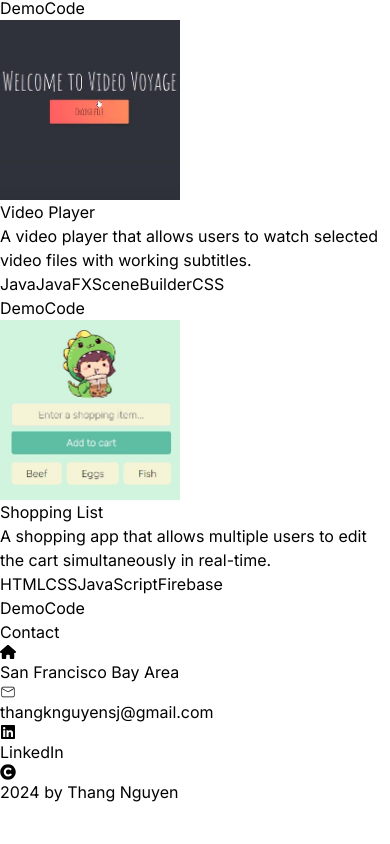
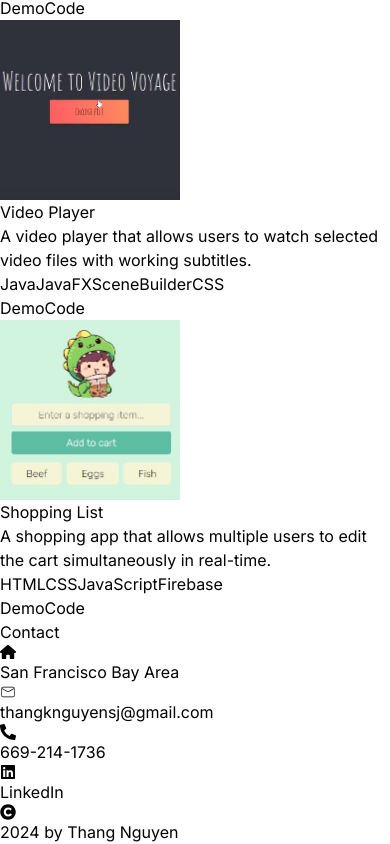
Before and after one commit to ThangKNguyen/Personal-Portfolio-Thang-Nguyen, a React (Vite) app: page / in a window 390 px wide. Shown: the part 4343-5187 px from the top of the page. Before the commit the page ends 5147 px from the top, so only its background shows below. Built offline with nearby package versions, Linux system fonts and the light colour scheme.

Commit message:
updated contact phone number

```diff
--- a/src/components/Contact.jsx
+++ b/src/components/Contact.jsx
@@ -4,6 +4,7 @@ import { CiMail } from "react-icons/ci";
 import { FaLinkedin } from 'react-icons/fa'
 import { motion } from "framer-motion"
 import { FaCopyright } from "react-icons/fa";
+import { FaPhoneAlt } from "react-icons/fa";
 
 const Contact = () => {
   return (
@@ -30,6 +31,16 @@ const Contact = () => {
                 <CiMail className='mr-2' />
                 <p>thangknguyensj@gmail.com</p>
             </motion.div>
+
+            <motion.div
+             whileInView={{y:0, opacity:1}}
+             initial={{y:80, opacity: 0}}
+             transition={{duration:0.5, delay:0.2}}
+            className='flex items-center justify-center my-4'>
+                <FaPhoneAlt className='mr-2' />
+                <p>669-214-1736</p>
+            </motion.div>
+
             <div className='flex items-center justify-center my-4'>
                 <FaLinkedin className='mr-2' />
                 <a href="https://www.linkedin.com/in/thang-nguyen-cs/" target="_blank" className='border-b'>
```
